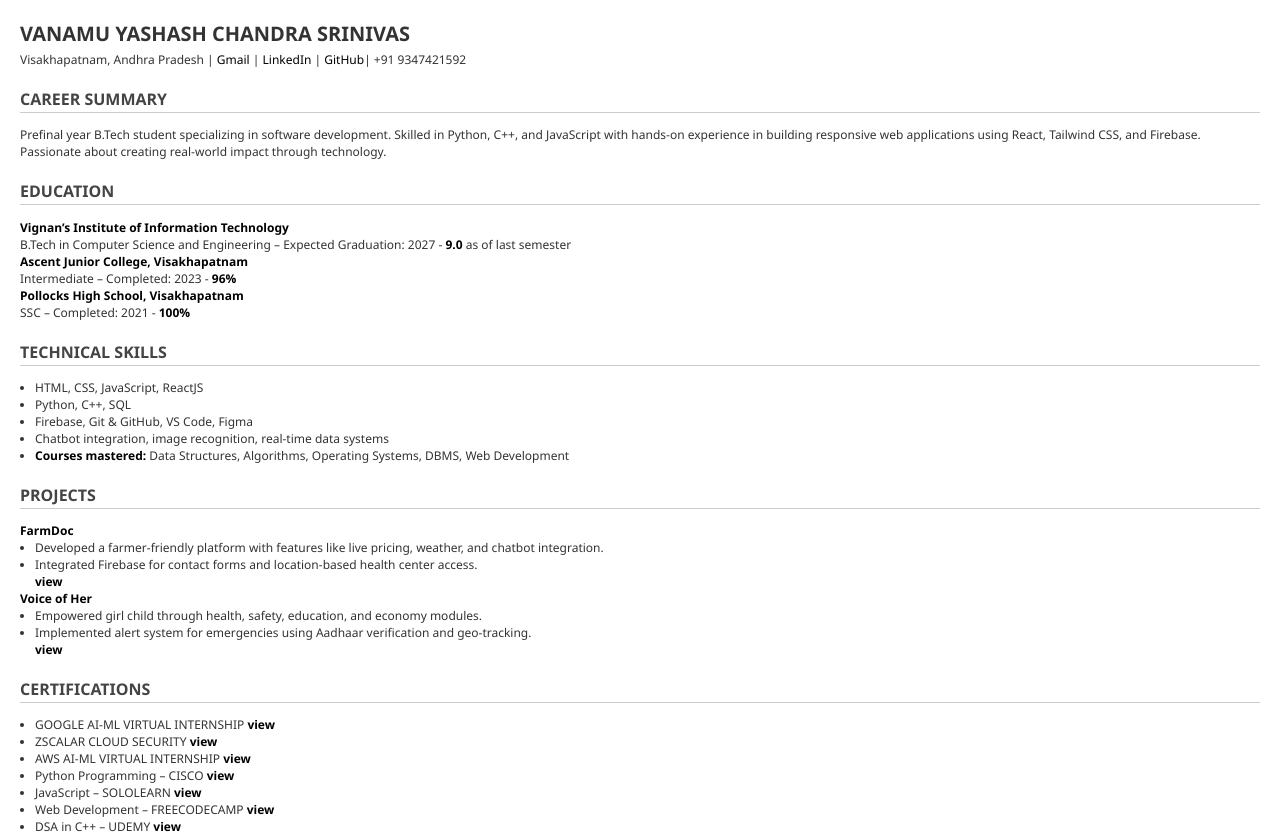
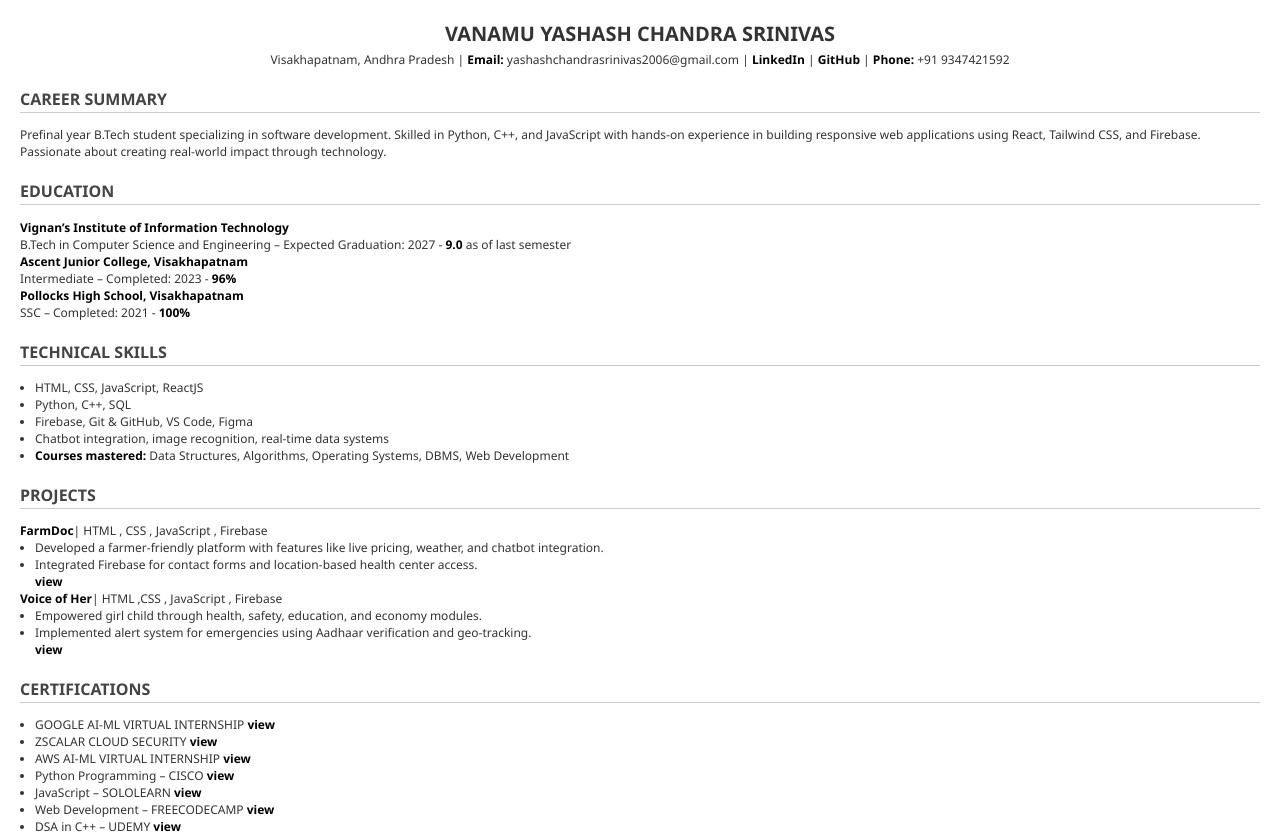
Before and after one commit to Linash0807/yash-resume, a plain HTML site: page index.html in a window 1280 px wide. Shown: the top 838 px of the page. Drawn offline with Linux system fonts and the light colour scheme.

Commit message:
changes1

```diff
--- a/index.html
+++ b/index.html
@@ -45,16 +45,22 @@
     strong {
       color: #000;
     }
+    .main-head {
+      text-align: center;
+      margin-bottom: 20px; /* Reduced margin */
+    }
   </style>
 </head>
 <body>
+  <div class="main-head">
   <h1>VANAMU YASHASH CHANDRA SRINIVAS</h1>
   <div class="header-info">
     Visakhapatnam, Andhra Pradesh |
-    <a href="mailto:yashashchandrasrinivas2006@gmail.com">Gmail</a> |
-    <a href="https://www.linkedin.com/in/vanamu-yashash-chandra-srinivas-74787329b/" target="_blank">LinkedIn</a> |
-    <a href="https://github.com/Linash0807" target="_blank">GitHub</a>|
-    +91 9347421592
+    <strong>Email:</strong> yashashchandrasrinivas2006@gmail.com |
+     <a href="https://www.linkedin.com/in/vanamu-yashash-chandra-srinivas-74787329b/" target="_blank"><strong>LinkedIn</strong></a> |
+     <a href="https://github.com/Linash0807" target="_blank"><strong>GitHub</strong></a> |
+    <strong>Phone:</strong> +91 9347421592
+  </div>
   </div>
 
   <div class="section">
@@ -82,13 +88,13 @@
 
   <div class="section">
     <h2>PROJECTS</h2>
-    <p><strong>FarmDoc</strong></p>
+    <p><strong>FarmDoc</strong>| HTML , CSS , JavaScript , Firebase</p>
     <ul>
       <li>Developed a farmer-friendly platform with features like live pricing, weather, and chatbot integration.</li>
       <li>Integrated Firebase for contact forms and location-based health center access.</li>
       <a href="https://farmdoc.vercel.app/" target="_blank" rel="noopener noreferrer"><strong>view</strong></a>
     </ul>
-    <p><strong>Voice of Her</strong></p>
+    <p><strong>Voice of Her</strong>| HTML ,CSS , JavaScript , Firebase</p>
     <ul>
       <li>Empowered girl child through health, safety, education, and economy modules.</li>
       <li>Implemented alert system for emergencies using Aadhaar verification and geo-tracking.</li>
```
